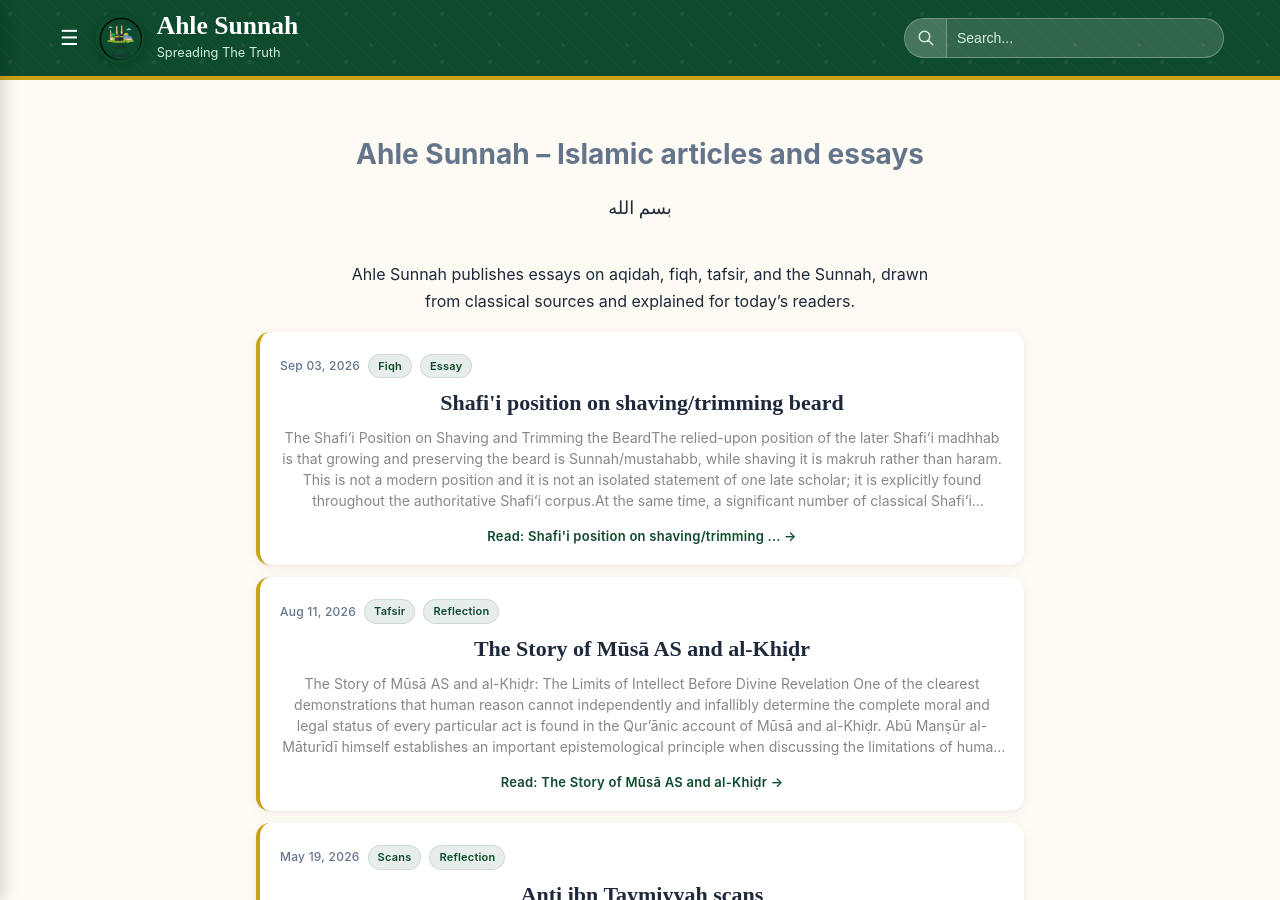
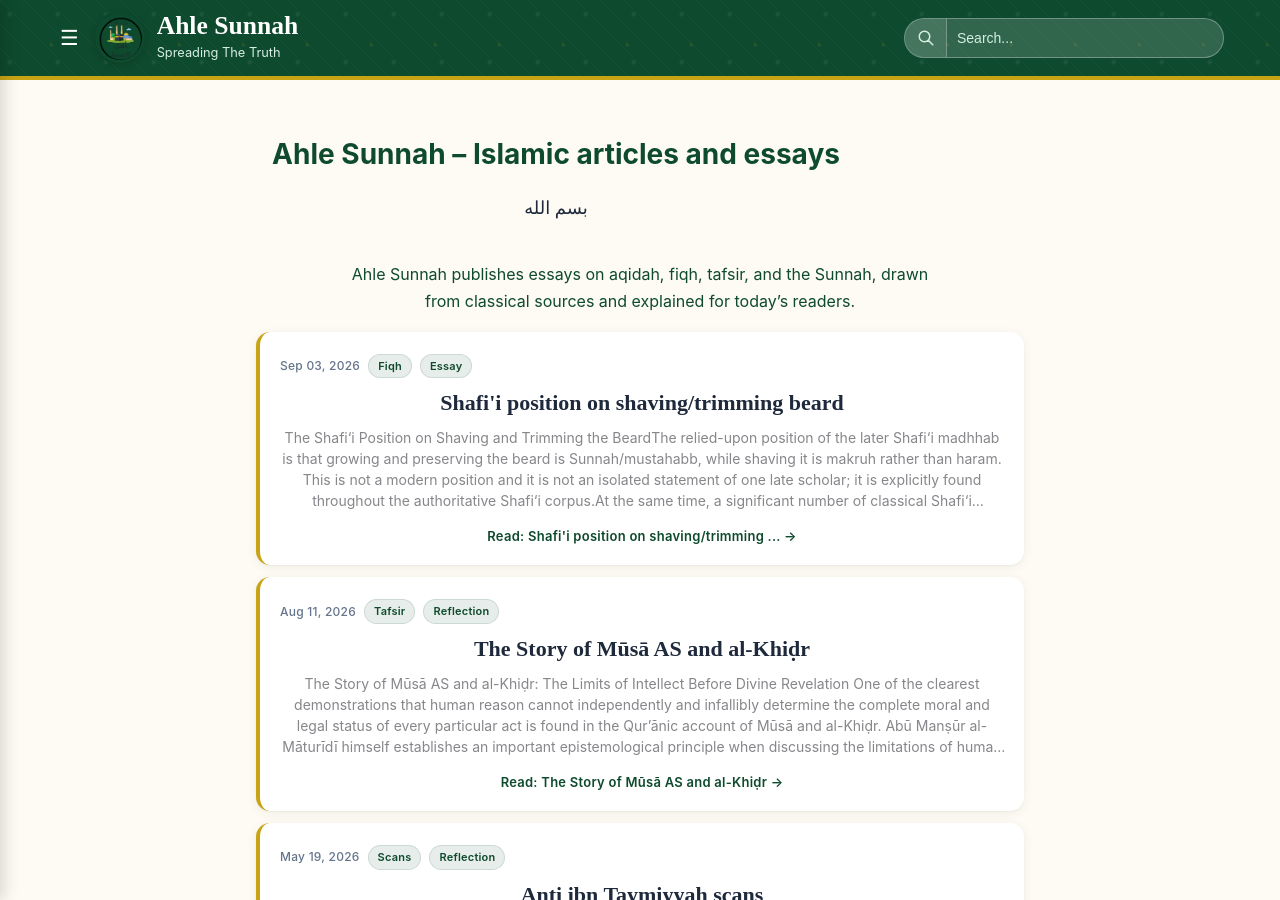
Before and after one commit to Fali17/ahlesunnah, a Jekyll site: the page built from index.html, in a window 1280 px wide and 900 px high. Built offline with Jekyll 4.4.1, drawn with Linux system fonts in a browser that asks for light colours; the list of posts is cut into pages by our own code.

Commit message:
Update index.html

```diff
--- a/index.html
+++ b/index.html
@@ -20,15 +20,15 @@ description: "Read authentic Ahle Sunnah articles on fiqh, aqidah, tafsir, and t
 }
 
 </style>
-<div class="hero">
-  <center>
-    <h1 class="visually-hidden">Ahle Sunnah – Islamic articles and essays</h1>
-    <font color="var(--primary)"><p>بسم الله</p></font>
-  </center>
+
+<div class="hero" style="color: var(--primary);max-width:600px;margin 0 auto;text-align: center;">
+  <h1 class="visually-hidden">Ahle Sunnah – Islamic articles and essays</h1>
+  <p>بسم الله</p>
 </div>
 
 
-<section class="site-intro" style="max-width: 600px; margin: 0 auto; text-align: center;">
+
+<section class="site-intro" style="color:var(--primary);max-width: 600px; margin: 0 auto; text-align: center;">
     <p> Ahle Sunnah publishes essays on aqidah, fiqh, tafsir, and the Sunnah, drawn from classical sources and explained for today’s readers. </p>
 </section>
 
```
